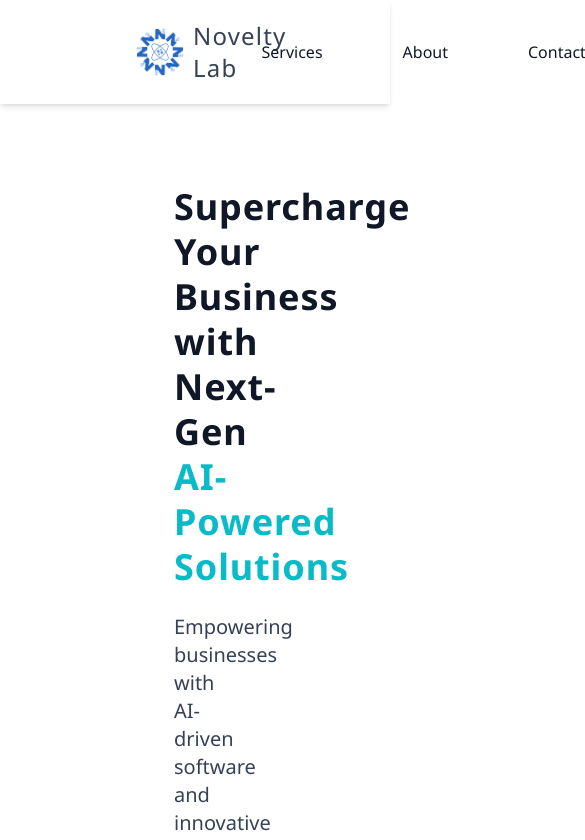
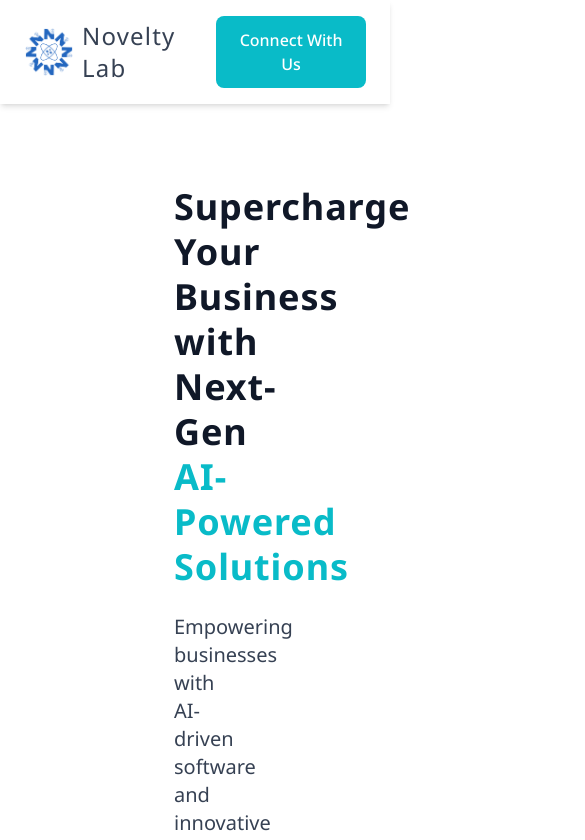
Before and after one commit to rupeshbug/novelty_lab_website, a Next.js app: page / in a window 390 px wide. Shown: the top 840 px of the page, 585 px wide, since content can reach past the window. Built offline with nearby package versions, Linux system fonts and the light colour scheme.

Commit message:
navbar modified

```diff
--- a/src/app/components/Navbar.tsx
+++ b/src/app/components/Navbar.tsx
@@ -3,12 +3,12 @@ import Image from "next/image";
 
 export default function Navbar() {
   return (
-    <nav className="flex justify-between items-center px-40 py-4 shadow-md">
+    <nav className="flex justify-between items-center px-6 md:px-40 py-4 shadow-md">
       <div className="flex items-center justify-center gap-2">
         <Image alt="novelty_lab" width={50} height={50} src="/logo.png" />
         <h1 className="text-2xl tracking-wider text-gray-700">Novelty Lab</h1>
       </div>
-      <div className="flex gap-20">
+      <div className="hidden md:flex gap-20">
         <Link href="/" className="text-md text-gray-900">
           Services
         </Link>
```
